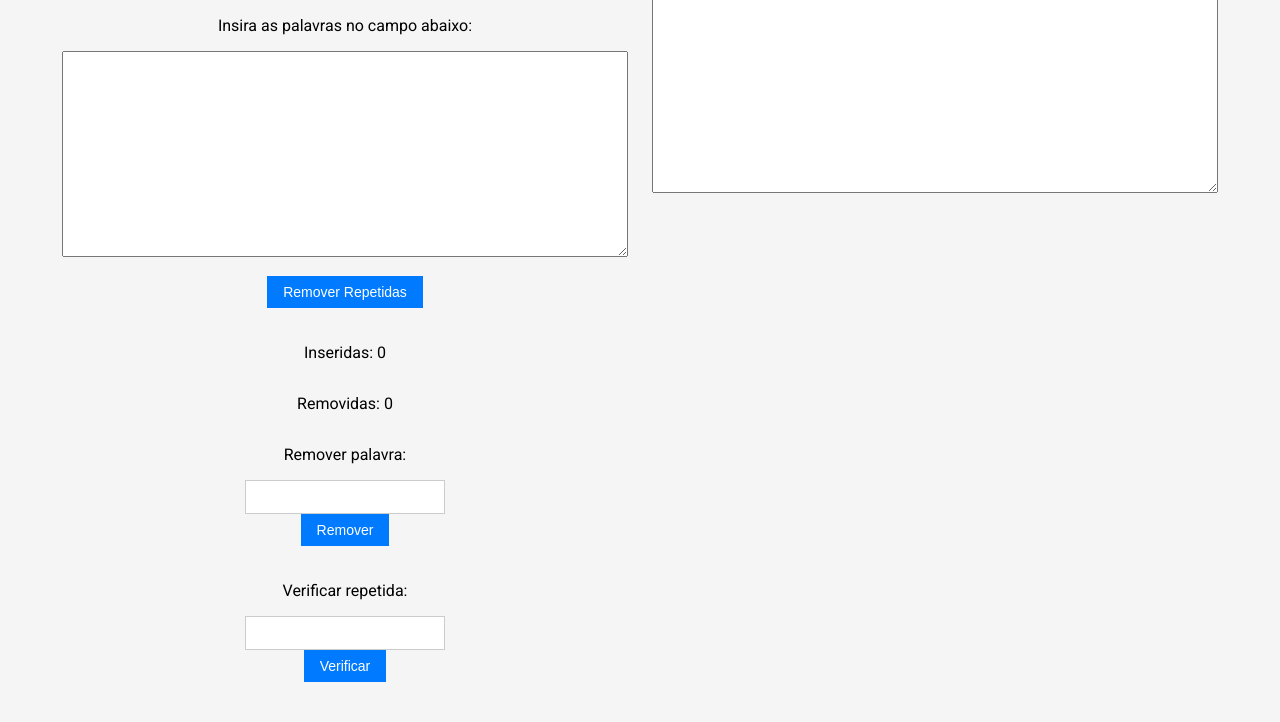
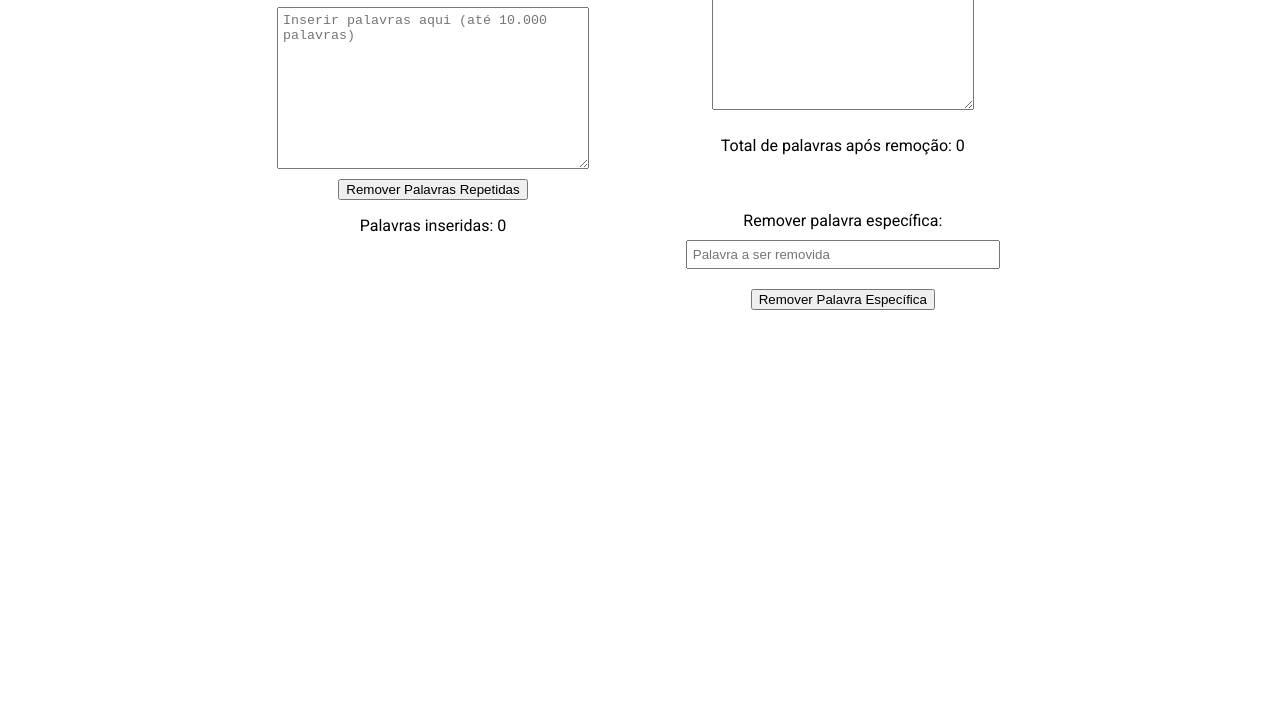
Before and after one commit to gtcmod/removeduplicate, a plain HTML site: page index.html in a window 1280 px wide. Shown: the part 101-823 px from the top of the page. After the commit the page ends 800 px from the top, so only its background shows below. Drawn offline with Linux system fonts and the light colour scheme.

Commit message:
Update index.html

```diff
--- a/index.html
+++ b/index.html
@@ -1,173 +1,125 @@
 <!DOCTYPE html>
 <html>
 <head>
-<meta name="viewport" content="width=device-width, initial-scale=0.8">
   <title>Remover Palavras Repetidas</title>
-  <link rel="stylesheet" href="https://fonts.googleapis.com/css?family=Roboto">
+  <link href="https://fonts.googleapis.com/css2?family=Roboto" rel="stylesheet">
   <style>
-body {
-      margin: 0;
+    body {
       font-family: 'Roboto', sans-serif;
+      text-align: center;
       display: flex;
       justify-content: center;
-      align-items: flex-start; /* Modificado para alinhar no início */
-      min-height: 100vh; /* Modificado para altura mínima de 100% da viewport */
-      background-color: #f5f5f5;
-      overflow-y: auto; /* Adicionado para adicionar rolagem vertical à página */
+      height: 100vh;
+      margin: 0;
+      padding: 0;
     }
-
-    #conteudo {
-      width: 100%;
-      max-width: 1200px; /* Definindo uma largura máxima para o conteúdo */
+    h1 {
+      margin-top: 20px;
+    }
+    input, textarea {
+      margin: 10px;
+      padding: 5px;
+      width: 300px;
+    }
+    #removeButton {
+      margin-top: 10px;
+      padding: 8px 20px;
+      font-size: 16px;
+      cursor: pointer;
+    }
+    .inputs-container {
       display: flex;
-      justify-content: space-between; /* Espaço entre os elementos */
-      flex-wrap: wrap; /* Para que os elementos quebrem para a próxima linha, se necessário */
-      padding: 20px; /* Adicionado para espaçamento interno */
-      box-sizing: border-box; /* Inclui padding e border na largura total */
+      flex-direction: column;
+      align-items: center;
+      margin: 20px;
     }
-
-    .info, .resultado {
-      flex-basis: calc(50% - 10px); /* Largura inicial dos elementos */
-      margin-bottom: 20px; /* Espaço entre as seções */
+    #outputWords {
+      width: 250px;
+      height: auto;
+      margin: 10px;
+      padding: 5px;
     }
-
-    .input-group {
-      display: flex;
-      justify-content: space-between;
-      margin-bottom: 10px; /* Espaço entre os inputs */
-    }
-
-    textarea {
-      width: calc(100% - 10px); /* Ajuste para considerar a largura do textarea */
-      height: 200px; /* Altura reduzida para a área de exibição das palavras */
-      resize: vertical; /* Permite redimensionamento vertical */
-    }
-
-    .resultado {
-      text-align: right; /* Alinha o texto para o lado direito */
-    }
-
-    .remover-verificar {
-      display: flex;
-      justify-content: space-between;
+    #removeSpecificButton {
       margin-top: 10px;
     }
-
-    .remover-verificar input[type="text"] {
-      width: calc(50% - 5px);
+    .result-container {
+      margin: 20px;
     }
+    .middle {
+      margin-top: 40px;
+    }
+  </style>
+</head>
+<body>
+  <div class="left-container">
+    <h1>Remover Palavras Repetidas</h1>
+    <div class="inputs-container">
+      <label for="inputWords">Insira as palavras:</label>
+      <textarea id="inputWords" placeholder="Inserir palavras aqui (até 10.000 palavras)" rows="10"></textarea>
+      <button id="removeDuplicatesButton">Remover Palavras Repetidas</button>
+      <p>Palavras inseridas: <span id="wordCount">0</span></p>
+    </div>
+  </div>
+  <div class="right-container">
+    <div class="result-container">
+      <div class="inputs-container">
+        <label for="outputWords">Palavras sem repetição:</label>
+        <textarea id="outputWords" placeholder="Palavras sem repetição" readonly rows="10"></textarea>
+        <p>Total de palavras após remoção: <span id="finalWordCount">0</span></p>
+      </div>
+      <div class="inputs-container middle">
+        <label for="removeSpecificWord">Remover palavra específica:</label>
+        <input type="text" id="removeSpecificWord" placeholder="Palavra a ser removida">
+        <button id="removeSpecificButton">Remover Palavra Específica</button>
+      </div>
+    </div>
+  </div>
 
 
 
-    button {
-      padding: 8px 16px;
-      font-size: 14px;
-      cursor: pointer;
-      border: none;
-      background-color: #007bff;
-      color: white;
+  <script>
+    function removeDuplicates() {
+      let inputText = document.getElementById('inputWords').value.toLowerCase();
+      let wordsArray = inputText.match(/\b\w+\b/g);
+      let uniqueWords = Array.from(new Set(wordsArray));
+
+      let output = uniqueWords.join(' ');
+      document.getElementById('outputWords').value = output;
+
+      document.getElementById('finalWordCount').innerText = uniqueWords.length;
     }
 
-    .info, .resultado {
-      display: flex;
-      flex-direction: column;
-      align-items: center;
-      text-align: center;
-    }
+    function removeSpecificWord() {
+      let specificWord = document.getElementById('removeSpecificWord').value.toLowerCase();
+      let inputText = document.getElementById('inputWords').value.toLowerCase();
+      let wordsArray = inputText.match(/\b\w+\b/g);
 
-    input[type="text"] {
-      width: 200px;
-      padding: 8px;
-      box-sizing: border-box;
-      border: 1px solid #ccc;
-      font-size: 14px;
-    }
+      if (!specificWord.trim()) {
+        alert('Insira uma palavra para remover.');
+        return;
+      }
 
-    /* Adiciona barra de rolagem vertical apenas quando necessário */
-    textarea, .resultado textarea {
-      overflow-y: auto;
-    }
-  </style>
-  <script>
-    function removerPalavrasRepetidas() {
-      let inputText = document.getElementById('inputText').value.toLowerCase();
-
-      // Substitui as aspas simples, aspas duplas e acentos
-      inputText = inputText.replace(/[`'"\u2018\u2019\u201C\u201D]/g, "");
-
-      let palavras = inputText.split(/[ ,;\n]+/);
-
-      let palavrasLimpas = [];
-      let palavrasSemRepeticao = [];
-
-      palavras.forEach(function(palavra) {
-        // Remove acentuação, cedilha, hífen e til
-        let palavraLimpa = palavra.normalize("NFD").replace(/[\u0300-\u036f]|[-~]/g, "");
-
-        if (palavraLimpa.trim() !== '' && !palavrasLimpas.includes(palavraLimpa)) {
-          palavrasLimpas.push(palavraLimpa);
-          palavrasSemRepeticao.push(palavra);
-        }
-      });
-
-      document.getElementById('resultado').value = palavrasSemRepeticao.join('\n');
-      document.getElementById('totalPalavras').innerText = `Total de palavras: ${palavrasSemRepeticao.length}`;
-
-      // Contador de palavras inseridas
-      document.getElementById('contadorInseridas').innerText = palavras.length;
-
-      // Contador de palavras removidas
-      let palavrasRemovidas = palavras.length - palavrasSemRepeticao.length;
-      document.getElementById('contadorRemovidas').innerText = palavrasRemovidas;
-    }
-
-    function removerPalavra() {
-      let palavraRemover = document.getElementById('palavraRemover').value.toLowerCase().trim();
-      let textoEntrada = document.getElementById('inputText').value.toLowerCase();
-      let palavras = textoEntrada.split(/[ ,;\n]+/);
-      let indice = palavras.indexOf(palavraRemover);
-
-      if (indice !== -1) {
-        palavras.splice(indice, 1);
-        document.getElementById('inputText').value = palavras.join('\n');
-        removerPalavrasRepetidas();
+      let wordCount = wordsArray.filter(word => word === specificWord).length;
+      if (wordCount === 0) {
+        alert('A palavra especificada não está na lista.');
+      } else if (wordCount === 1) {
+        wordsArray = wordsArray.filter(word => word !== specificWord);
+        let output = wordsArray.join(' ');
+        document.getElementById('inputWords').value = output;
+        document.getElementById('wordCount').innerText = wordsArray.length;
+      } else {
+        alert(`Existem ${wordCount} ocorrências da palavra especificada.`);
       }
     }
 
-    function verificarRepetida() {
-      let palavraVerificar = document.getElementById('palavraVerificar').value.toLowerCase().trim();
-      let textoEntrada = document.getElementById('inputText').value.toLowerCase();
-      let palavras = textoEntrada.split(/[ ,;\n]+/);
+    document.getElementById('removeDuplicatesButton').addEventListener('click', removeDuplicates);
+    document.getElementById('removeSpecificButton').addEventListener('click', removeSpecificWord);
 
-      if (palavras.includes(palavraVerificar)) {
-        alert("A palavra está repetida na lista.");
-      } else {
-        alert("A palavra não está repetida na lista.");
-      }
-    }
+    document.getElementById('inputWords').addEventListener('input', function() {
+      let inputText = this.value;
+      let wordCount = inputText.trim() ? inputText.trim().split(/\s+/).length : 0;
+      document.getElementById('wordCount').innerText = wordCount;
+    });
   </script>
-</head>
-<body>
-  <div id="conteudo">
-    <div class="info">
-      <h1>Remover Palavras Repetidas</h1>
-      <p>Insira as palavras no campo abaixo:</p>
-      <textarea id="inputText" rows="10" maxlength="10000"></textarea><br>
-      <button onclick="removerPalavrasRepetidas()">Remover Repetidas</button><br>
-      <p>Inseridas: <span id="contadorInseridas">0</span></p>
-      <p>Removidas: <span id="contadorRemovidas">0</span></p>
-      <p>Remover palavra:</p>
-      <input type="text" id="palavraRemover">
-      <button onclick="removerPalavra()">Remover</button><br>
-      <p>Verificar repetida:</p>
-      <input type="text" id="palavraVerificar">
-      <button onclick="verificarRepetida()">Verificar</button>
-    </div>
-    <div class="resultado">
-      <h2>Resultado (sem repetições)</h2>
-      <textarea id="resultado" rows="10" readonly></textarea>
-      <p id="totalPalavras"></p>
-    </div>
-  </div>
 </body>
 </html>
```
